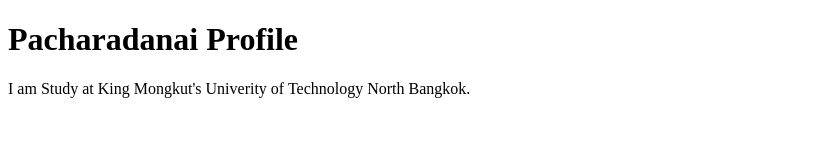
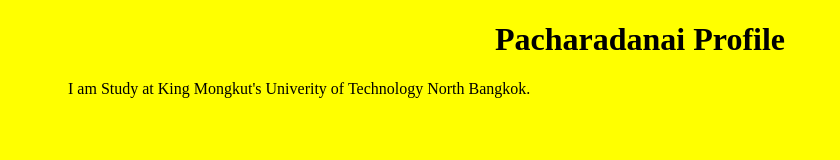
Before and after one commit to Pacharadanai1/Github_Desktop_Project_Petch, a plain HTML site: page index.html in a window 1280 px wide. Shown: the whole page, without its empty margins (0-840 px from the left). Drawn offline with Linux system fonts and the light colour scheme.

Commit message:
Update index.html and create css
Update index.html and create css

```diff
--- /dev/null
+++ b/css/index.css
@@ -0,0 +1,9 @@
+body{
+    background-color: yellow;
+}
+h1{
+    text-align: center;
+}
+p{
+    text-indent: 60px;
+}
--- a/index.html
+++ b/index.html
@@ -3,7 +3,8 @@
 <head>
     <meta charset="UTF-8">
     <meta name="viewport" content="width=, initial-scale=1.0">
-    <title>Document</title>
+    <title>Profile</title>
+    <link rel="stylesheet" href="css/index.css">
 </head>
 <body>
     <h1>Pacharadanai Profile</h1>
```
